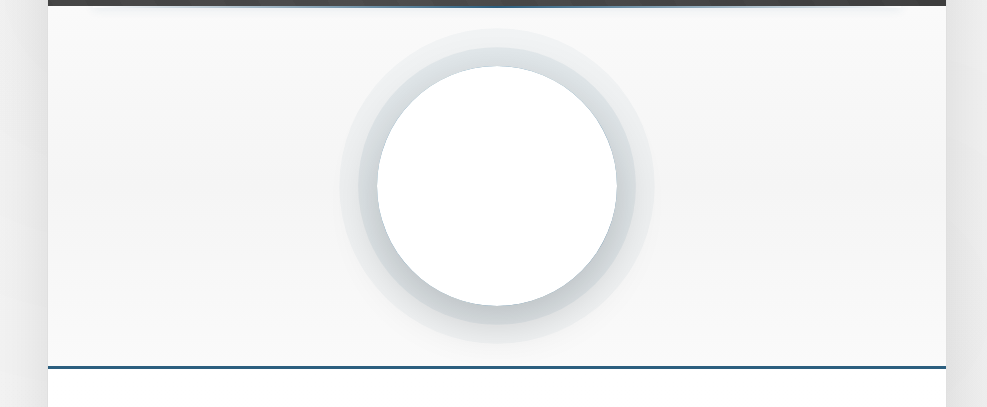
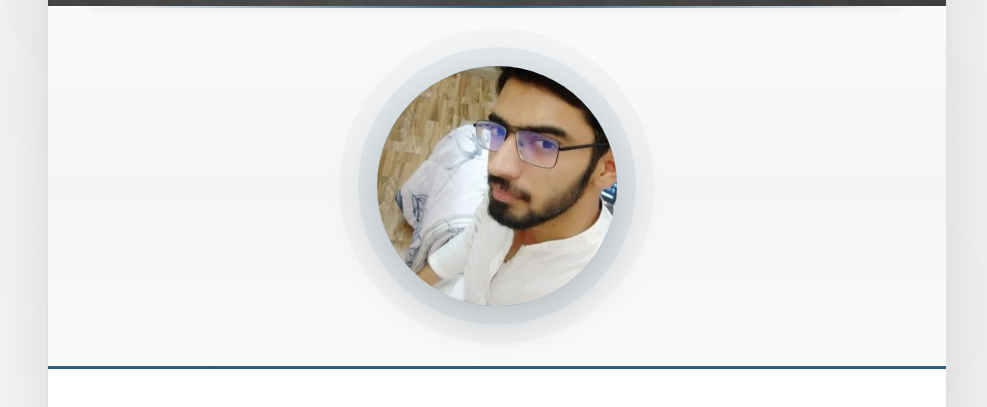
Before and after one commit to Kashif674/biodata.github.io, a plain HTML site: page index.html in a window 1280 px wide. Shown: the part 254-661 px from the top of the page, without its empty margins (143-1130 px from the left). Drawn offline with nearby package versions, Linux system fonts and the light colour scheme.

Commit message:
Update index.html

```diff
--- a/index.html
+++ b/index.html
@@ -859,7 +859,7 @@
 
         <!-- Photo Section -->
         <div class="photo-section">
-            <div class="photo-placeholder"><img src="/bioData/WhatsApp Image 2026-01-02 at 1.30.48 AM.jpeg" alt=""></div>
+            <div class="photo-placeholder"><img src="/bioData/kashif.jpeg" alt=""></div>
         </div>
 
         <!-- Main Content -->
```
